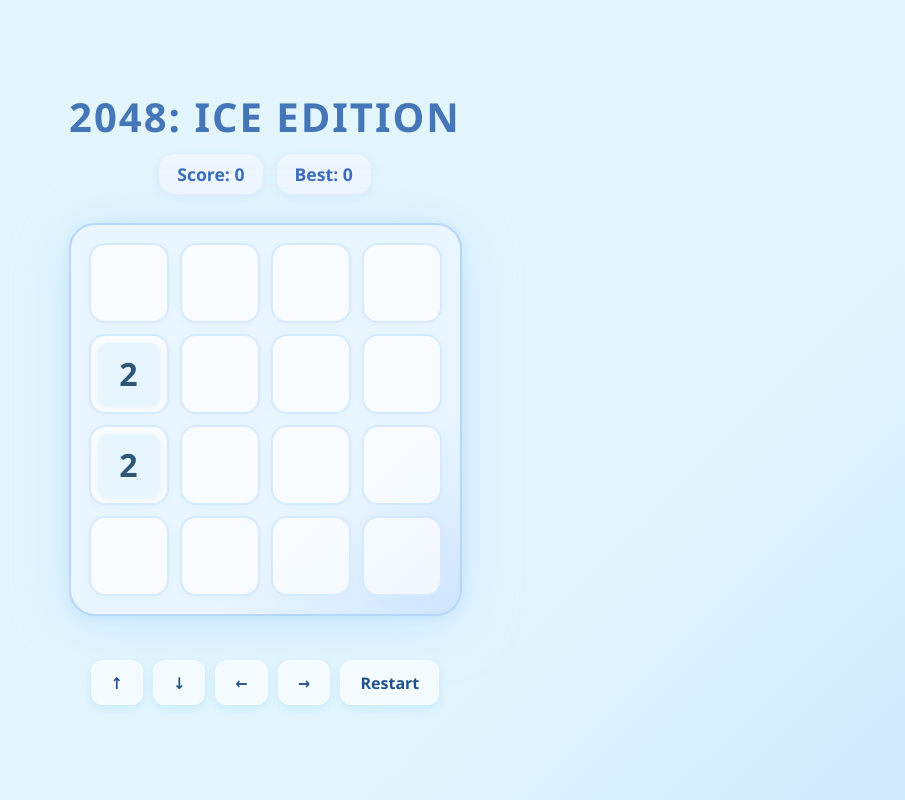
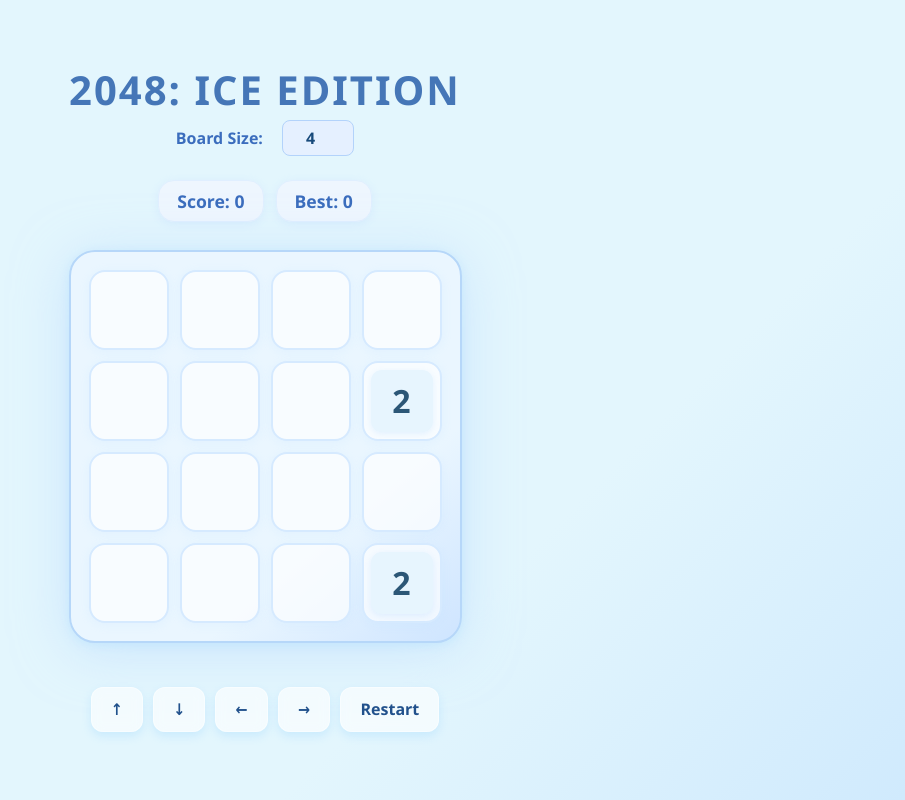
Before and after one commit to harithaa-srii/2048-game, a React (Vite) app: page / in a window 1280 px wide. Shown: the whole page, without its empty margins (375-1280 px from the left). Built offline with nearby package versions, Linux system fonts and the light colour scheme.

Commit message:
tile configuration

```diff
--- a/src/App.tsx
+++ b/src/App.tsx
@@ -3,7 +3,7 @@ import GameBoard from "./components/GameBoard";
 import ScorePanel from "./components/ScorePanel";
 import ControlPanel from "./components/ControlPanel";
 import Modal from "./components/Modal";
-import type { GameState, Direction } from "./logic/types";
+import type { Board, Direction } from "./logic/types";
 import {
   initializeBoard,
   move,
@@ -12,12 +12,21 @@ import {
   checkGameOver,
 } from "./logic/gameLogic";
 
-const BOARD_SIZE = 4;
+const MIN_SIZE = 4;
+const MAX_SIZE = 8;
+const DEFAULT_SIZE = 4;
 const BEST_SCORE_STORAGE = "2048_best_score";
 
 const App: React.FC = () => {
-  const [gameState, setGameState] = useState<GameState>({
-    board: initializeBoard(BOARD_SIZE),
+  const [boardSize, setBoardSize] = useState<number>(DEFAULT_SIZE);
+  const [gameState, setGameState] = useState<{
+    board: Board;
+    score: number;
+    bestScore: number;
+    gameOver: boolean;
+    gameWon: boolean;
+  }>({
+    board: initializeBoard(DEFAULT_SIZE),
     score: 0,
     bestScore: Number(localStorage.getItem(BEST_SCORE_STORAGE)) || 0,
     gameOver: false,
@@ -27,6 +36,18 @@ const App: React.FC = () => {
     show: false,
     type: null,
   });
+
+  // Update board if boardSize changes
+  useEffect(() => {
+    const newBoard = initializeBoard(boardSize);
+    setGameState(state => ({
+      ...state,
+      board: newBoard,
+      score: 0,
+      gameOver: false,
+      gameWon: false,
+    }));
+  }, [boardSize]);
 
   useEffect(() => {
     const handleKeyDown = (e: KeyboardEvent) => {
@@ -90,8 +111,9 @@ const App: React.FC = () => {
   };
 
   const handleRestart = () => {
+    const newBoard = initializeBoard(boardSize);
     setGameState({
-      board: initializeBoard(BOARD_SIZE),
+      board: newBoard,
       score: 0,
       bestScore: gameState.bestScore,
       gameOver: false,
@@ -110,33 +132,55 @@ const App: React.FC = () => {
         minHeight: "100vh",
         width: "100vw",
         display: "flex",
+        flexDirection: "column",
         alignItems: "center",
         justifyContent: "center",
         background: "linear-gradient(135deg, #e3f6fd 70%, #d0eafd 100%)",
-      }}
-    >
-      <div
-        style={{
-          display: "flex",
-          flexDirection: "column",
-          alignItems: "center",
-          width: "100%",
-          maxWidth: "430px",
+        padding: "1rem",
+        boxSizing: "border-box",
       }}
     >
       <h1
         style={{
-            marginBottom: "6px",
+          marginBottom: "0.5rem",
           color: "#4576b7",
           fontWeight: 800,
           letterSpacing: "2px",
           fontSize: "2.5rem",
-            marginTop: 0,
           textAlign: "center",
         }}
       >
         2048: ICE EDITION
       </h1>
+
+      <div style={{ marginBottom: "1rem", display: "flex", alignItems: "center", gap: "1.2rem" }}>
+        <label htmlFor="boardSize" style={{ fontWeight: "700", color: "#3b6dbd" }}>
+          Board Size:
+        </label>
+        <input
+          id="boardSize"
+          type="number"
+          min={MIN_SIZE}
+          max={MAX_SIZE}
+          value={boardSize}
+          onChange={(e) => {
+            const val = Number(e.target.value);
+            if (val >= MIN_SIZE && val <= MAX_SIZE) setBoardSize(val);
+          }}
+          style={{
+            width: "4.5rem",
+            fontWeight: "700",
+            padding: "0.3rem",
+            borderRadius: "8px",
+            border: "1.5px solid #b3d3fb",
+            textAlign: "center",
+            background: "rgba(230,240,255,0.9)",
+            color: "#184a7b",
+            cursor: "pointer",
+          }}
+        />
+      </div>
+
       <ScorePanel score={gameState.score} bestScore={gameState.bestScore} />
       <GameBoard board={gameState.board} />
       <ControlPanel onMove={handleMove} onRestart={handleRestart} />
@@ -152,7 +196,6 @@ const App: React.FC = () => {
         onClose={handleModalClose}
       />
     </div>
-    </div>
   );
 };
 
--- a/src/components/GameBoard.tsx
+++ b/src/components/GameBoard.tsx
@@ -2,16 +2,18 @@ import React from "react";
 import type { Board } from "../logic/types";
 import Tile from "./Tile";
 
+// Styling constants
 const CELL_SIZE = 80;
 const GRID_GAP = 11;
 const OUTER_PAD = 18;
 
-const gridSize = (CELL_SIZE * 4) + (GRID_GAP * 3); // For 4 columns, 3 gaps between them
+const GameBoard: React.FC<{ board: Board }> = ({ board }) => {
+  const size = board.length; // dynamically detects board size
+  const gridSize = (CELL_SIZE * size) + (GRID_GAP * (size - 1)); // correct calculation for any grid
 
-const GameBoard: React.FC<{ board: Board }> = ({ board }) => (
+  return (
     <div
       style={{
-      // The key is enough padding all sides
         padding: `${OUTER_PAD}px`,
         margin: "28px auto 24px auto",
         background: "linear-gradient(140deg, #eaf6ff 70%, #bcd9ff 120%)",
@@ -26,8 +28,8 @@ const GameBoard: React.FC<{ board: Board }> = ({ board }) => (
           width: `${gridSize}px`,
           height: `${gridSize}px`,
           display: "grid",
-        gridTemplateColumns: `repeat(4, ${CELL_SIZE}px)`,
-        gridTemplateRows: `repeat(4, ${CELL_SIZE}px)`,
+          gridTemplateColumns: `repeat(${size}, ${CELL_SIZE}px)`,
+          gridTemplateRows: `repeat(${size}, ${CELL_SIZE}px)`,
           gap: `${GRID_GAP}px`,
         }}
       >
@@ -52,5 +54,6 @@ const GameBoard: React.FC<{ board: Board }> = ({ board }) => (
       </div>
     </div>
   );
+};
 
 export default GameBoard;
```
Also changed, not shown: 1 other file (tests, documents, lock files or other folders). Lines whose indentation alone changed are shown as unchanged.
